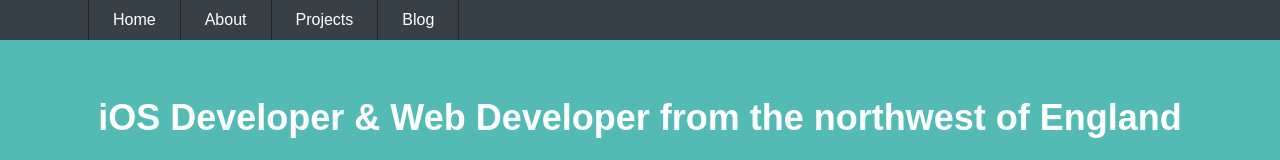
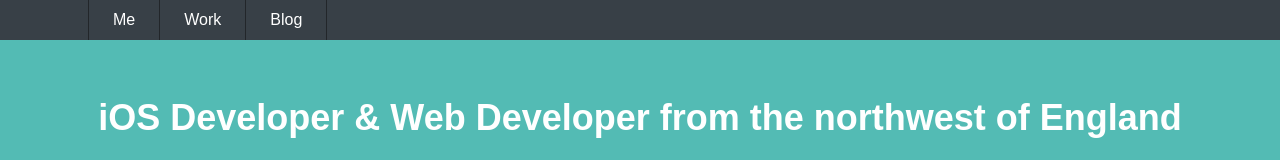
Before and after one commit to mintuz/Mintuz2014, a website: page index.html in a window 1280 px wide. Shown: the top 160 px of the page. Drawn offline with nearby package versions, Linux system fonts and the light colour scheme.

Commit message:
Link changes

```diff
--- a/index.html
+++ b/index.html
@@ -36,9 +36,8 @@
 				<img src="" alt="">
 			</a>
 			<nav class="primary-navigation"><ul class="nav">
-				<li><a href="#">Home</a></li>
-				<li><a href="#">About</a></li>
-				<li><a href="#">Projects</a></li>
+				<li><a href="#">Me</a></li>
+				<li><a href="#">Work</a></li>
 				<li><a href="#">Blog</a></li>
 			</ul></nav>
 		</div>
```
